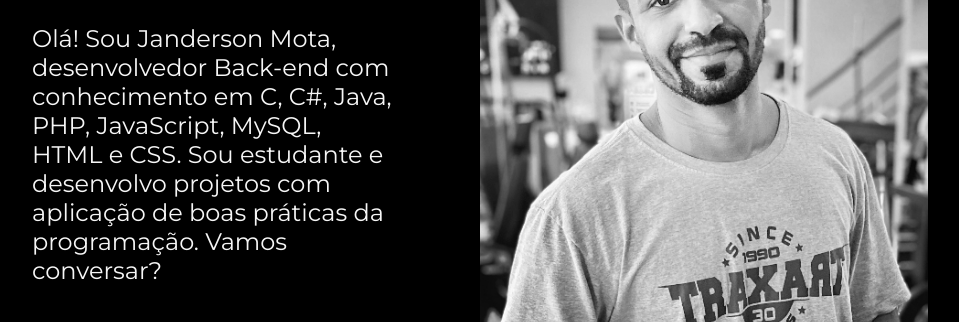
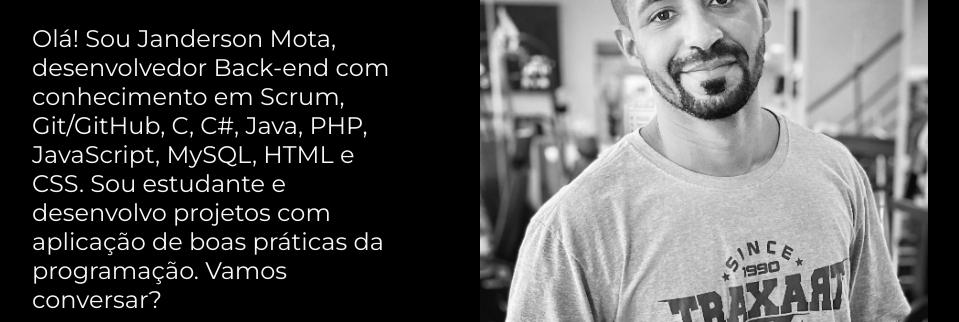
Before and after one commit to JandersonMota/portfolio, a plain HTML site: page index.html in a window 1280 px wide. Shown: the part 405-727 px from the top of the page, without its empty margins (160-1119 px from the left). Drawn offline with nearby package versions, Linux system fonts and the light colour scheme.

Commit message:
Update index.html
Add "Scrum e Git/GitHub"

```diff
--- a/index.html
+++ b/index.html
@@ -20,7 +20,7 @@
     <main class="apresentacao">
         <section class="apresentacao__conteudo">
             <h1 class="apresentacao__conteudo__titulo">Eleve seu negócio digital a outro nível <strong class="titulo-destaque">com um Front-end de qualidade!</strong></h1>
-            <p class="apresentacao__conteudo__texto">Olá! Sou Janderson Mota, desenvolvedor Back-end com conhecimento em C, C#, Java, PHP, JavaScript, MySQL, HTML e CSS. Sou estudante e desenvolvo projetos com aplicação de boas práticas da programação. Vamos conversar?</p>
+            <p class="apresentacao__conteudo__texto">Olá! Sou Janderson Mota, desenvolvedor Back-end com conhecimento em Scrum, Git/GitHub, C, C#, Java, PHP, JavaScript, MySQL, HTML e CSS. Sou estudante e desenvolvo projetos com aplicação de boas práticas da programação. Vamos conversar?</p>
             <div class="apresentacao__conteudo__links">
                 <h2 class="apresentacao__conteudo__links__subtitulo">Acesse minhas redes:</h2>
                 <a class="apresentacao__conteudo__links__navegacao" href="https://github.com/JandersonMota">
```
